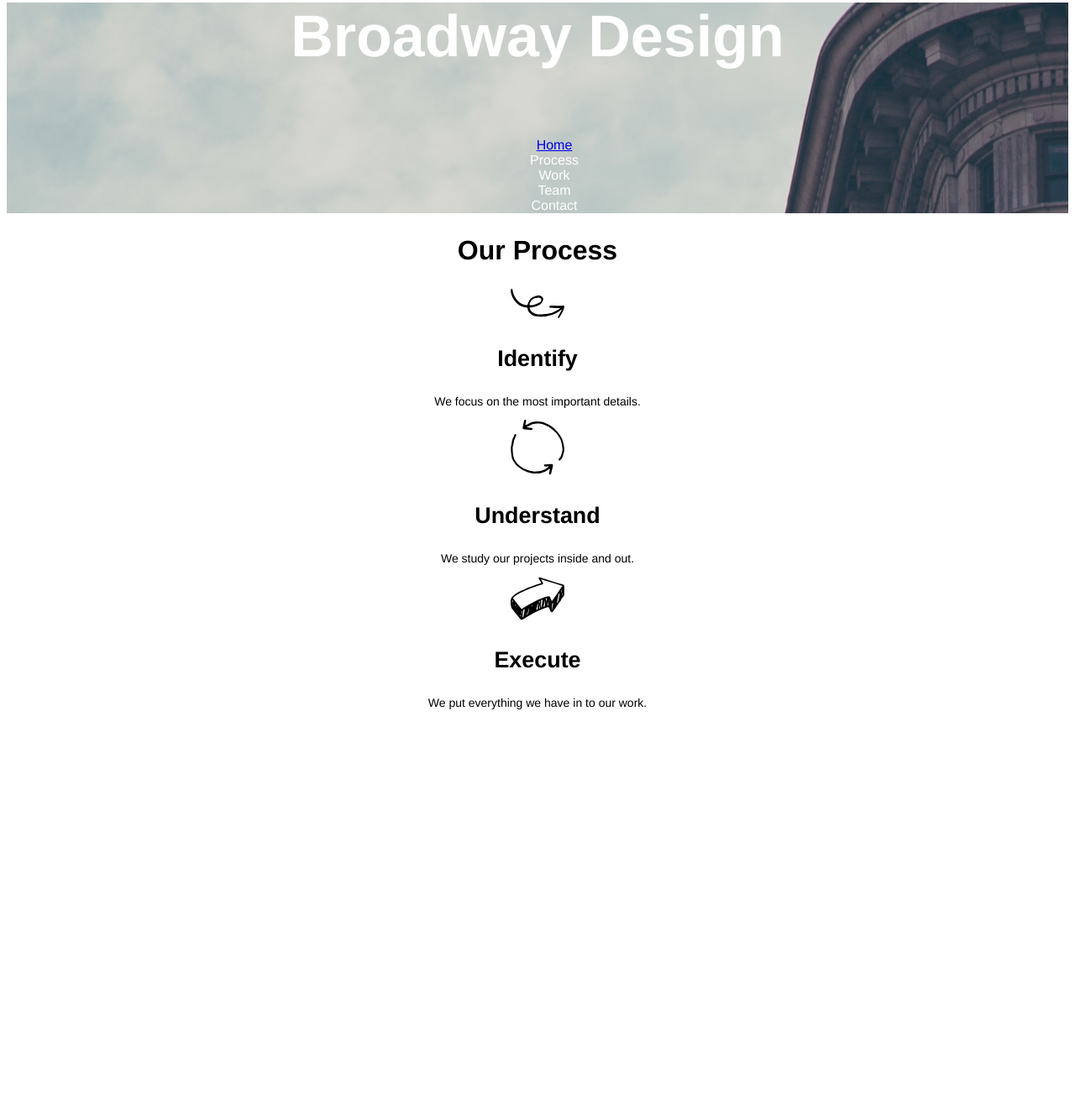
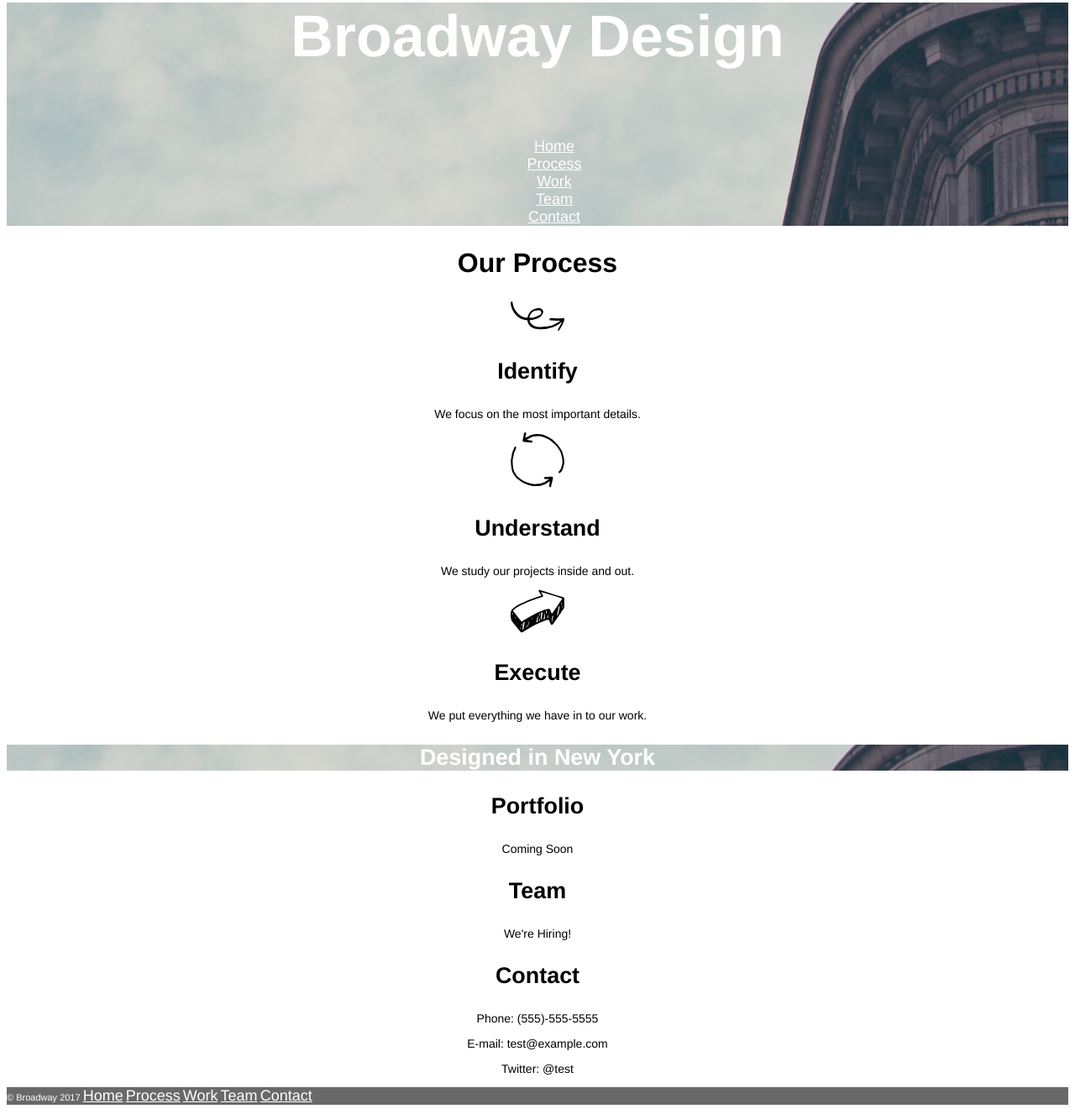
Before and after one commit to BenDuffy/ProjectBroadway, a plain HTML site: page index.html in a window 1280 px wide. Shown: the part 44-1371 px from the top of the page at 84% size. Before the commit the page ends 903 px from the top, so only its background shows below. Drawn offline with Linux system fonts and the light colour scheme.

Commit message:
v1 final - some style tweaks outstanding

```diff
--- a/index.html
+++ b/index.html
@@ -12,12 +12,12 @@
   <h1 class="headertext">Broadway Design</h1>
   <br />
   <nav>
-    <ul id="menu">
-      <li><a href="#">Home</a></li>
-      <li><a>Process</a></li>
-      <li><a>Work</a></li>
-      <li><a>Team</a></li>
-      <li><a>Contact</a></li>
+    <ul>
+      <li><a class="menu" >Home</a></li>
+      <li><a class="menu">Process</a></li>
+      <li><a class="menu">Work</a></li>
+      <li><a class="menu">Team</a></li>
+      <li><a class="menu">Contact</a></li>
     </ul>
   </nav>
 </div>
@@ -52,6 +52,47 @@
     </p>
   </div>
 
+<!--Page Break Header-->
+
+  <h3 id="header" class="headertext">Designed in New York</h3>
+
+<!-- Secondary section-->
+
+  <div id="portfolio">
+    <h3 class="headertext">Portfolio</h3>
+    <p>
+      Coming Soon
+    </p>
+
+  </div>
+  <div id="team">
+    <h3 class="headertext">Team</h3>
+    <p>
+      We're Hiring!
+    </p>
+
+  </div>
+  <div id="contact">
+    <h3 class="headertext">Contact</h3>
+    <p>Phone: (555)-555-5555</p>
+    <p>E-mail: test@example.com</p>
+    <p>Twitter: @test</p>
+
+  </div>
+
+  <div id="footer">
+    <p class="footer">
+      © Broadway 2017
+      <a class="menu">Home</a>
+      <a class="menu">Process</a>
+      <a class="menu">Work</a>
+      <a class="menu">Team</a>
+      <a class="menu">Contact</a>
+    </p>
+
+  </div>
+
+
 </div>
 
 
--- a/resources/css/style.css
+++ b/resources/css/style.css
@@ -8,14 +8,23 @@ body{
   font-weight: bold;
 }
 
+.footer{
+  background-color: dimgray;
+  font-size: 11px;
+  color: white;
+  text-align: left;
+}
+
 #header {
   background-image: URL("../the-flatiron-building.png");
   color: white;
 }
 
-#menu {
+.menu {
 
   font-weight: 18px;
+  font-size: 18px;
+  text-decoration: underline;
 
 }
 
@@ -35,6 +44,7 @@ h2{
   font-size: 32px;
 }
 p{
+  display: block;
   font-size: 14px;
 }
 
```
